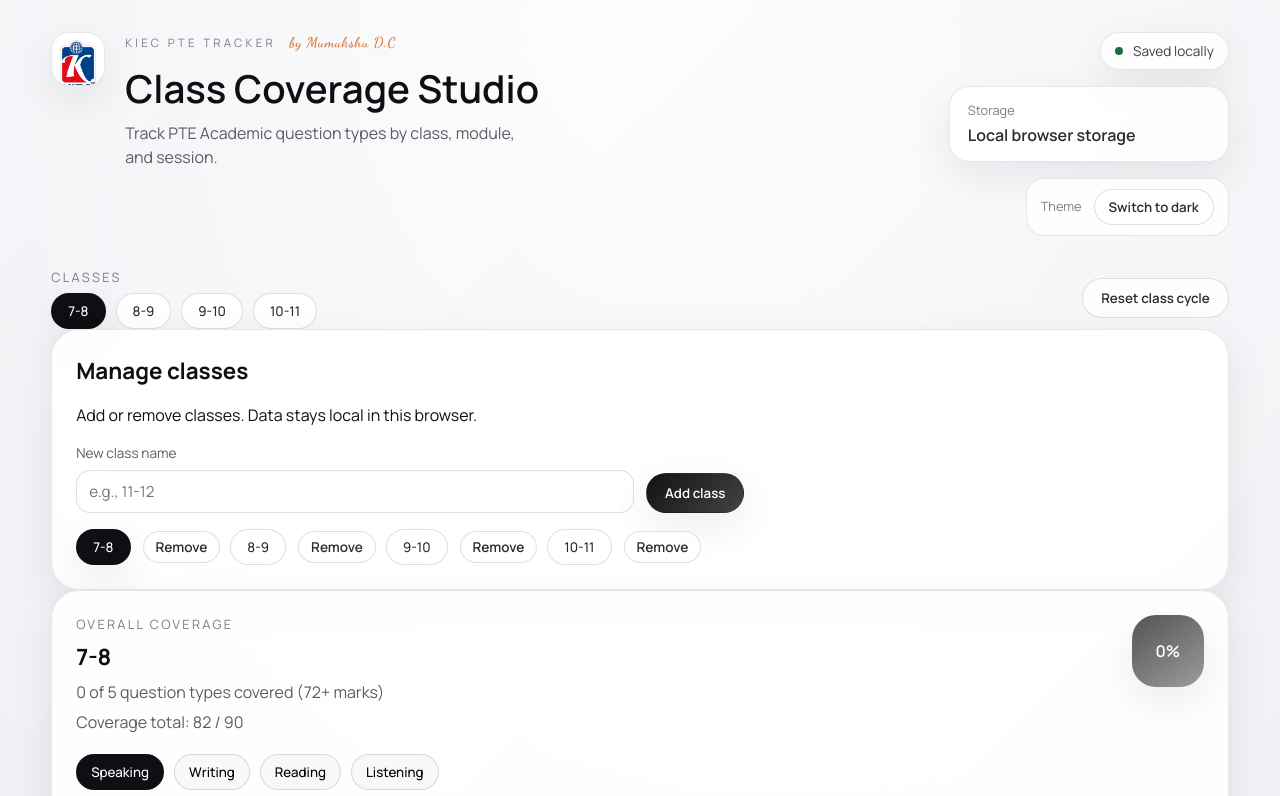
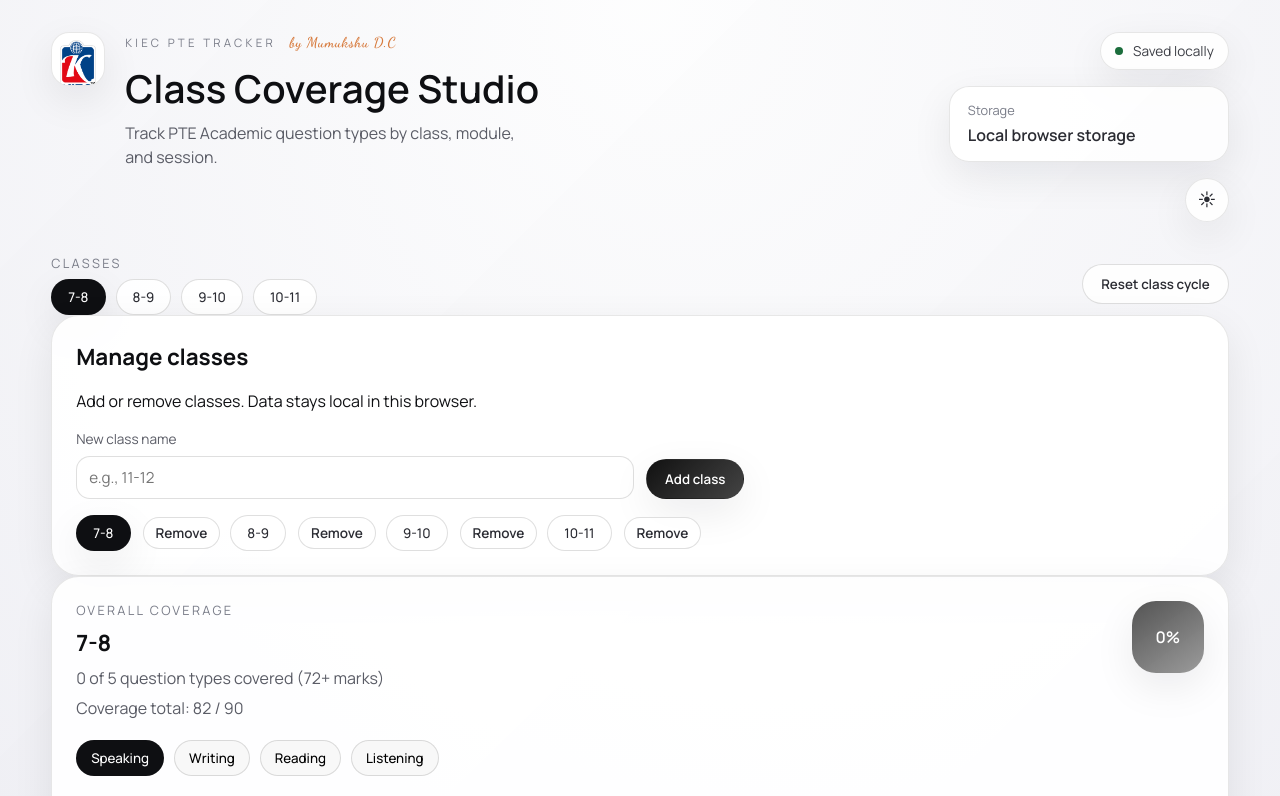
Before and after one commit to scuba3198/pte-class-coverage, a React (Vite) app: page / in a window 1280 px wide. Shown: the top 796 px of the page. Built offline with nearby package versions, Linux system fonts and the light colour scheme.

Commit message:
Replace theme pill with icon toggle

```diff
--- a/src/App.css
+++ b/src/App.css
@@ -120,15 +120,33 @@
 .theme-toggle {
   display: flex;
   align-items: center;
-  gap: 12px;
-  padding: 10px 14px;
-  border-radius: 18px;
+  justify-content: flex-end;
+}
+
+.theme-toggle-button {
+  border-radius: 999px;
+  width: 44px;
+  height: 44px;
   border: 1px solid var(--border);
   background: var(--surface-soft);
+  color: var(--ink-700);
+  display: grid;
+  place-items: center;
+  cursor: pointer;
+  box-shadow: var(--shadow-soft);
+  transition: all 0.2s ease;
+  padding: 0;
 }
 
-.theme-toggle .ghost-button {
-  padding: 8px 14px;
+.theme-toggle-button:hover {
+  transform: translateY(-1px);
+  box-shadow: var(--shadow-deep);
+  border-color: var(--border-stronger);
+}
+
+.theme-toggle-icon {
+  font-size: 1.1rem;
+  line-height: 1;
 }
 
 .auth-label {
--- a/src/App.jsx
+++ b/src/App.jsx
@@ -408,13 +408,15 @@ function App() {
             </div>
           </div>
           <div className="theme-toggle">
-            <p className="auth-label">Theme</p>
             <button
-              className="ghost-button"
+              className="theme-toggle-button"
               type="button"
               onClick={() => setTheme((prev) => (prev === 'light' ? 'dark' : 'light'))}
+              aria-label={theme === 'light' ? 'Switch to dark theme' : 'Switch to light theme'}
             >
-              {theme === 'light' ? 'Switch to dark' : 'Switch to light'}
+              <span className="theme-toggle-icon" aria-hidden="true">
+                {theme === 'light' ? '☀' : '☾'}
+              </span>
             </button>
           </div>
         </div>
```
